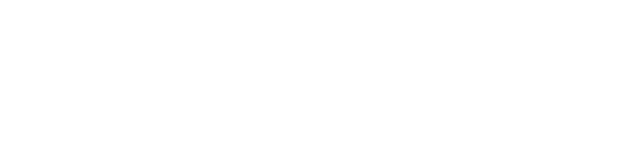
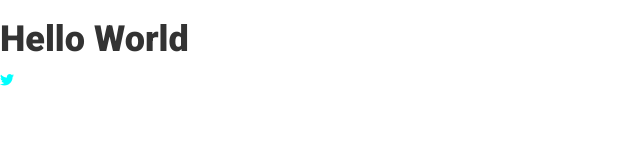
Before and after one commit to dominoeffects/fonts, a plain HTML site: page index.html in a window 1280 px wide. Shown: the whole page, without its empty margins (0-640 px from the left). Drawn offline with nearby package versions, Linux system fonts and the light colour scheme.

Commit message:
practicing with fonts

```diff
--- a/css/styles.css
+++ b/css/styles.css
@@ -0,0 +1,8 @@
+h1{
+    font-family: 'Roboto', sans-serif;
+    font-weight: 900;
+}
+
+.fa-twitter{
+    color: cyan;
+}
--- a/index.html
+++ b/index.html
@@ -8,12 +8,20 @@
     <!-- Bootstrap -->
     <link href="css/bootstrap.min.css" rel="stylesheet">
 
+    <!-- Google Font Link -->
+    <link href="https://fonts.googleapis.com/css?family=Roboto:400,500,700,900&display=swap" rel="stylesheet">
+
+
+
     <!-- My CSS -->
     <link rel="stylesheet" href="/css/styles.css" type="text/css">
 
     <title>Fonts</title>
 </head>
 <body>
+
+    <h1>Hello World</h1>
+    <i class="fab fa-twitter"></i>
 
 
     <!-- jQuery (necessary for Bootstrap's JavaScript plugins) -->
@@ -22,7 +30,12 @@
     <!-- Include all compiled plugins (below), or include individual files as needed -->
     <script src="js/bootstrap.min.js"></script>
 
+
+    <!-- Font Awesome -->
+    <script src="https://kit.fontawesome.com/11fd843281.js"></script>
+
     <!-- My Javascript -->
     <script src="/js/script.js"></script>
+
 </body>
 </html>
```
